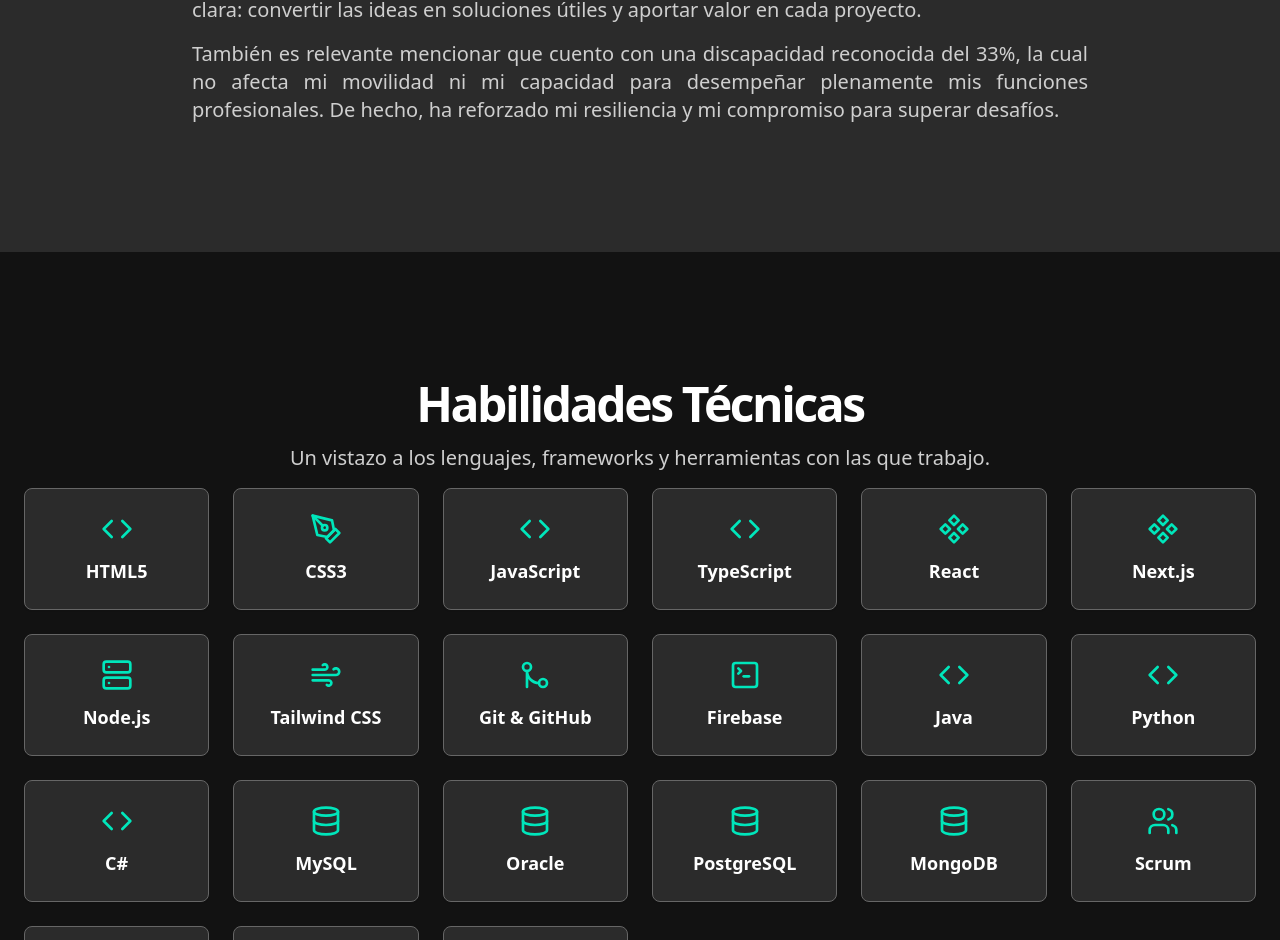
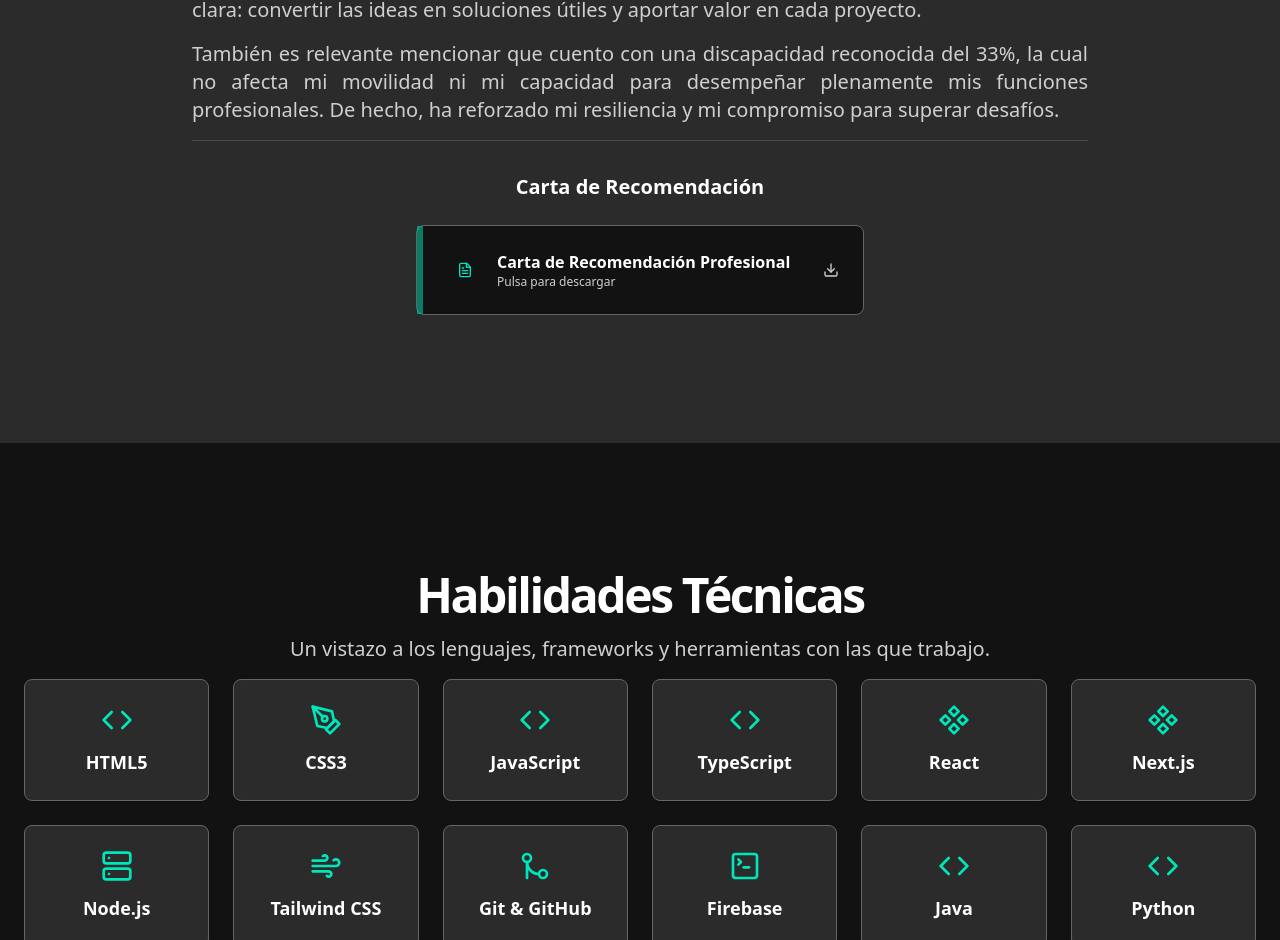
Before and after one commit to JesusGutierrez89/PortafoliosJGG, a Next.js app: page / in a window 1280 px wide. Shown: the part 1673-2613 px from the top of the page. Built offline with nearby package versions, Linux system fonts and the light colour scheme.

Commit message:
feat: Integrate recommendation letter within About section instead of separate section

```diff
--- a/components/sections/about-section.tsx
+++ b/components/sections/about-section.tsx
@@ -1,8 +1,15 @@
 'use client';
+import { Button } from '@/components/ui/button';
 import { useLanguage } from '@/context/language-context';
+import { Download, FileText } from 'lucide-react';
+import Link from 'next/link';
 
 export default function AboutSection() {
   const { t } = useLanguage();
+
+  // URL de Dropbox para la carta de recomendación
+  const recommendationUrl = "https://www.dropbox.com/scl/fi/ifg2mmmf5jycot9smhve7/Carta-de-Recomendaci-n.pdf?rlkey=gi6p7drhdclpdnx3sssklh3gp&st=hzg114vq&dl=1";
+
     return (
       <section id="about" className="w-full py-16 md:py-24 lg:py-32 bg-card">
         <div className="container px-4 md:px-6">
@@ -35,6 +42,38 @@
                   {(t.about as any).p8}
                 </p>
               </div>
+
+              {/* Carta de Recomendación integrada */}
+              <div className="mt-12 pt-8 border-t border-muted-foreground/20">
+                <h3 className="text-xl font-semibold mb-6 text-foreground">{t.recommendation.title}</h3>
+                <div className="flex justify-center">
+                  <div className="w-full max-w-md">
+                    <Button
+                      asChild
+                      variant="outline"
+                      className="group relative flex h-auto items-center justify-start gap-4 sm:gap-6 rounded-lg bg-background p-4 sm:p-6 text-left transition-all duration-300 hover:outline hover:outline-2 hover:outline-primary hover:shadow-lg hover:-translate-y-1 w-full"
+                    >
+                      <Link href={recommendationUrl} target="_blank" download>
+                        <div className="absolute left-0 top-0 h-full w-1 sm:w-1.5 bg-primary opacity-50 transition-all duration-300 group-hover:opacity-100 group-hover:w-2" />
+                        <div className="pl-3 sm:pl-4 flex items-center gap-4 sm:gap-6 w-full">
+                          <div className="flex-shrink-0">
+                            <FileText className="h-8 w-8 text-primary" />
+                          </div>
+                          <div className="flex flex-col flex-grow min-w-0">
+                            <span className="text-sm sm:text-base font-semibold text-foreground leading-tight">
+                              {t.recommendation.letterTitle}
+                            </span>
+                            <span className="text-xs text-muted-foreground">
+                              {t.recommendation.download}
+                            </span>
+                          </div>
+                          <Download className="flex-shrink-0 h-4 w-4 sm:h-5 sm:w-5 text-muted-foreground transition-all duration-300 group-hover:text-primary group-hover:scale-110" />
+                        </div>
+                      </Link>
+                    </Button>
+                  </div>
+                </div>
+              </div>
             </div>
           </div>
         </div>
--- a/lib/locales/en.json
+++ b/lib/locales/en.json
@@ -47,6 +47,12 @@
             "description": "A collection of small projects developed in Java, focused on processes, services, and programming."
         },
         "sourceCodeButton": "Source Code"
+    },
+    "recommendation": {
+        "title": "Recommendation Letter",
+        "subtitle": "Download my professional recommendation letter",
+        "download": "Click to download",
+        "letterTitle": "Professional Recommendation Letter"
     },
     "certificates": {
         "title": "Certificates & Titles",
--- a/lib/locales/es.json
+++ b/lib/locales/es.json
@@ -47,6 +47,12 @@
             "description": "Colección de pequeños proyectos desarrollados en Java, centrados en procesos, servicios y programación."
         },
         "sourceCodeButton": "Código Fuente"
+    },
+    "recommendation": {
+        "title": "Carta de Recomendación",
+        "subtitle": "Descarga mi carta de recomendación profesional",
+        "download": "Pulsa para descargar",
+        "letterTitle": "Carta de Recomendación Profesional"
     },
     "certificates": {
         "title": "Certificados y Títulos",
```
Also changed, not shown: app/page.tsx (+4 -4 lines).
